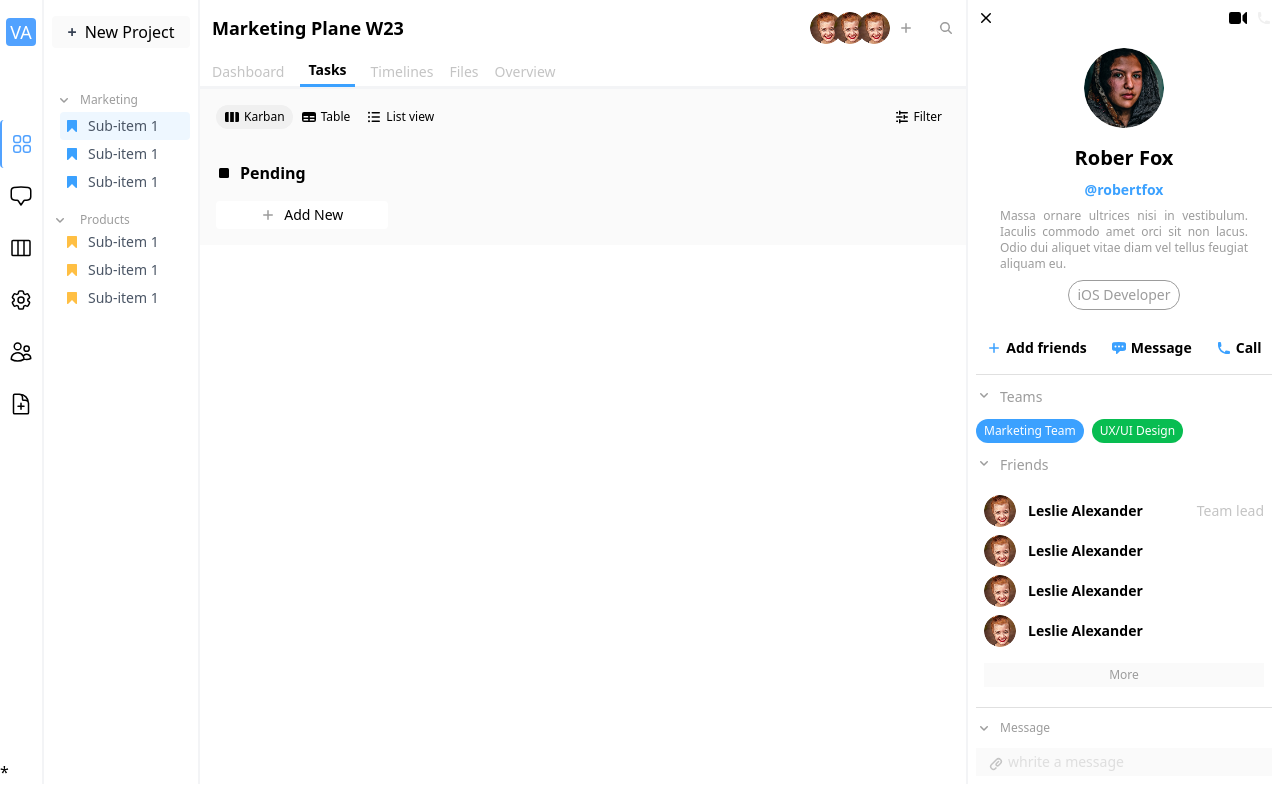
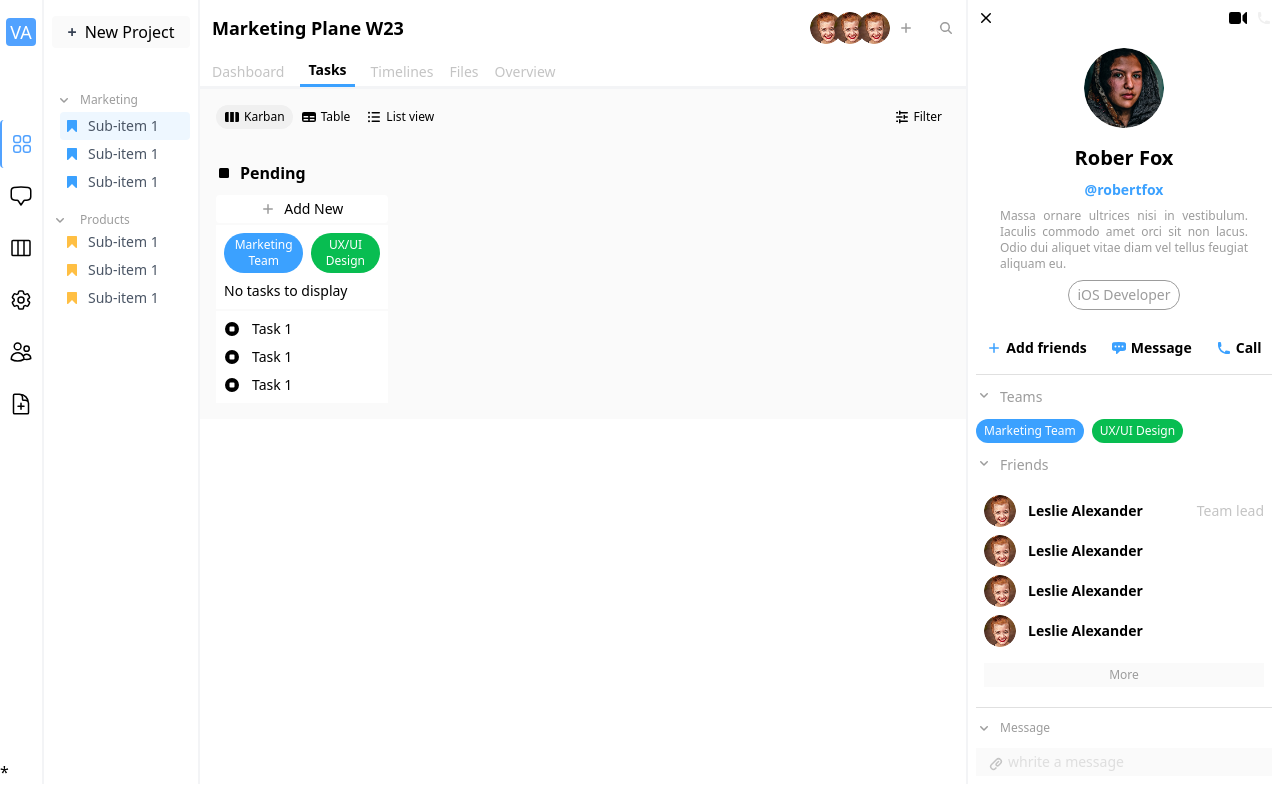
Before and after one commit to Lova1401Code/task-manager-frontend, a React (Vite) app: page / in a window 1280 px wide. Built offline with nearby package versions, Linux system fonts and the light colour scheme.

Commit message:
feat: add CheckIcon component and integrate it into Body for task display

```diff
--- /dev/null
+++ b/src/assets/icons/CheckIcon.jsx
@@ -0,0 +1,7 @@
+export default function CheckIcon() {
+    return (
+        <svg xmlns="http://www.w3.org/2000/svg" viewBox="0 0 16 16" fill="currentColor" className="size-4">
+            <path fillRule="evenodd" d="M8 15A7 7 0 1 0 8 1a7 7 0 0 0 0 14ZM6.5 5.5a1 1 0 0 0-1 1v3a1 1 0 0 0 1 1h3a1 1 0 0 0 1-1v-3a1 1 0 0 0-1-1h-3Z" clipRule="evenodd" />
+        </svg>
+    )
+}
--- a/src/pages/Body.jsx
+++ b/src/pages/Body.jsx
@@ -6,6 +6,7 @@ import ListIcon from '../assets/icons/LIstIcon'
 import TableIcon from '../assets/icons/TableIcon'
 import ViewColumnIcon from '../assets/icons/ViewColumnIcon'
 import MarkIcon from '../assets/icons/MarkIcon'
+import CheckIcon from '../assets/icons/CheckIcon'
 
 export default function Body() {
     return (
@@ -54,15 +55,36 @@ export default function Body() {
                 </div>
 
                 <div className="grid grid-cols-1 md:grid-cols-3 lg:grid-cols-4 gap-4 p-4">
-                    <div className="flex flex-col gap-4">
+                    <div className="flex flex-col gap-0.5">
                         <div className="flex justify-start items-center gap-1">
                             <span className="mr-1"><MarkIcon /></span>
                             <h2 className="text-md font-semibold">Pending</h2>
                         </div>
-                        <button className="flex gap-1 items-center justify-center w-full bg-white px-2 py-1 rounded">
+                        <button className="flex mt-2 gap-1 items-center justify-center w-full bg-white px-2 py-1 rounded">
                             <span className="mr-1"><PlusIcon /></span>
                             <span className="text-sm">Add New</span>
                         </button>
+                        <div className="flex flex-col gap-2 p-2 bg-white">
+                            <div className="flex gap-2">
+                                <button className="rounded-full bg-[#3BA1FF] px-2 py-1 text-white text-xs">Marketing Team</button>
+                                <button className="rounded-full bg-[#08BD51] px-2 py-1 text-white text-xs">UX/UI Design</button>
+                            </div>
+                            <p className="text-sm">No tasks to display</p>
+                        </div>
+                        <ul className="flex flex-col gap-2 p-2 bg-white">
+                            <li className="flex items-center gap-2">
+                                <span className="mr-1"><CheckIcon /></span>
+                                <span className="text-sm">Task 1</span>
+                            </li>
+                            <li className="flex items-center gap-2">
+                                <span className="mr-1"><CheckIcon /></span>
+                                <span className="text-sm">Task 1</span>
+                            </li>
+                            <li className="flex items-center gap-2">
+                                <span className="mr-1"><CheckIcon /></span>
+                                <span className="text-sm">Task 1</span>
+                            </li>
+                        </ul>
                     </div>
                 </div>
             </div>
```
